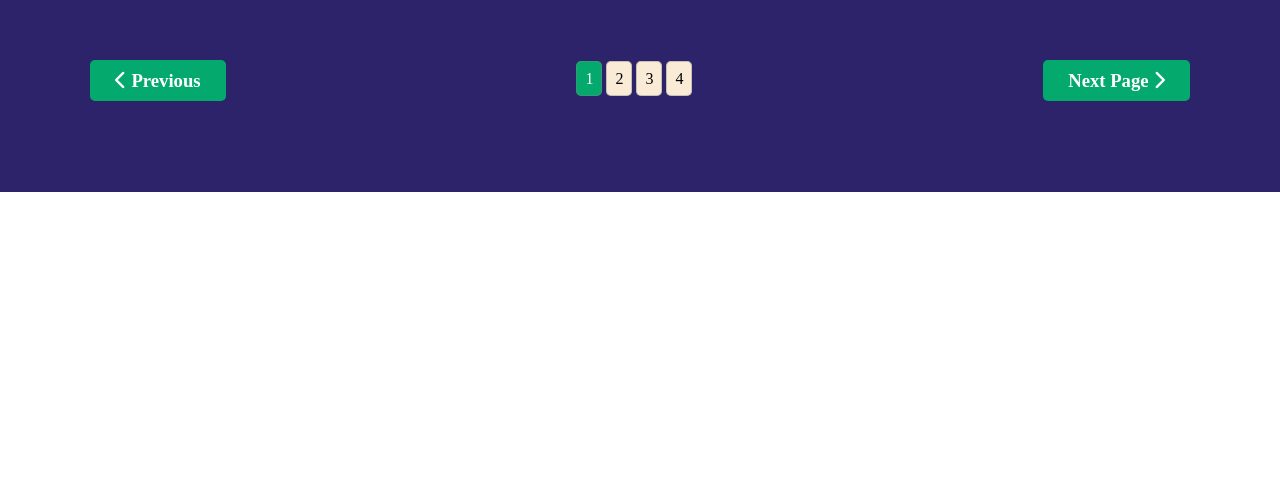
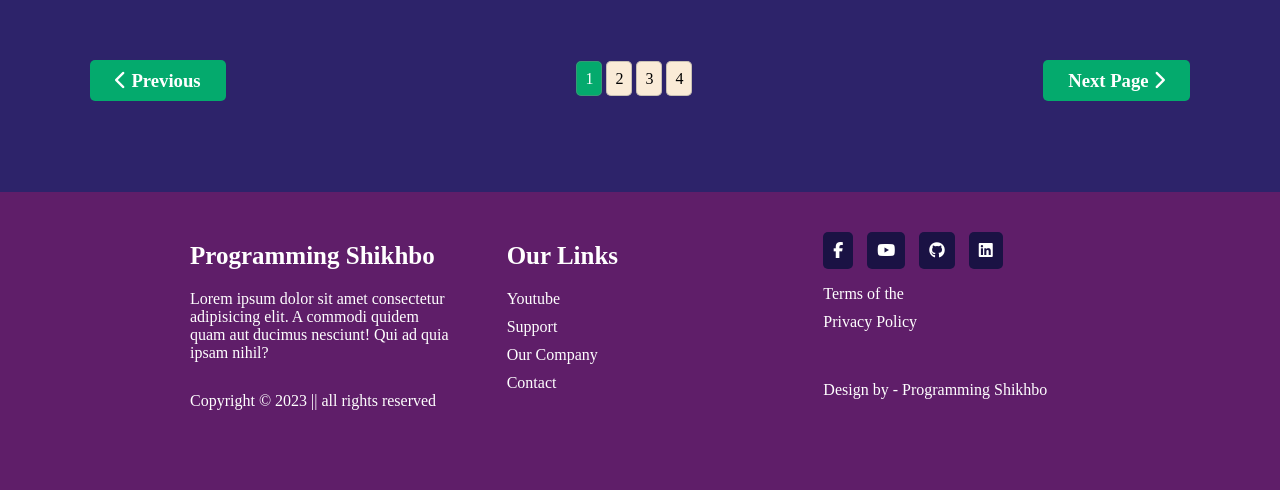
Before and after one commit to saidur413/multiple-pages-website, a plain HTML site: page index.html in a window 1280 px wide. Shown: the part 1869-2359 px from the top of the page. Before the commit the page ends 2061 px from the top, so only its background shows below. Drawn offline with Linux system fonts and the light colour scheme.

Commit message:
footer added

```diff
--- a/index.html
+++ b/index.html
@@ -170,5 +170,33 @@
                 </div>
             </div>
         </main>
+        <footer>
+            <div id="footer-container">
+                <div class="footer-firstItem">
+                    <h3>Programming Shikhbo</h3>
+                    <p>Lorem ipsum dolor sit amet consectetur adipisicing elit. A commodi quidem quam aut ducimus nesciunt! Qui ad quia ipsam  nihil?
+                    </p>
+                    <p>Copyright &copy; 2023 || all rights reserved</p>
+                </div>
+                <div class="footer-secondItem">
+                    <h3>Our Links</h3>
+                    <p><a href="#">Youtube</a></p>
+                    <p><a href="#">Support</a></p>
+                    <p><a href="#">Our Company</a></p>
+                    <p><a href="#">Contact</a></p>
+                </div>
+                <div class="footer-thirdItem">
+                    <div>
+                        <a href="#"><i class="fab fa-facebook-f"></i></a>
+                        <a href="#"><i class="fab fa-youtube"></i></a>
+                        <a href="#"><i class="fab fa-github"></i></a>
+                        <a href="#"><i class="fab fa-linkedin"></i></a>
+                    </div>
+                    <p>Terms of the</p>
+                    <p>Privacy Policy</p>
+                    <p>Design by - Programming Shikhbo</p>
+                </div>
+            </div>
+        </footer>
   </body>
 </html>
--- a/style.css
+++ b/style.css
@@ -9,6 +9,8 @@ nav {
     align-items: center;
     padding: 10px 200px;
     border-bottom: 4px solid #401E63;
+    position: sticky;
+    top: 0;
 }
 nav div {
     color: white;
@@ -154,3 +156,53 @@ main {
     background-color:#04AA6D;
     color: white;
 }
+
+/* footer code start  */
+
+footer {
+    background-color: #5F1E69;
+    color: white;
+    padding: 50px 0;
+}
+#footer-container {
+    width: 900px;
+    margin: 0 auto;
+    display: grid;
+    justify-content: space-between;
+    grid-template-columns: repeat(3, 1fr);
+    grid-gap: 50px;
+}
+.footer-firstItem h3 {
+    font-size: 25px;
+}
+.footer-firstItem:first-child p {
+    margin: 20px 0 30px 0;
+}
+.footer-secondItem h3 {
+    font-size: 25px;
+    margin-bottom: 20px;
+}
+.footer-secondItem p {
+    margin-bottom: 10px;
+}
+.footer-secondItem p a {
+    color: white;
+    text-decoration: none;
+}
+.footer-thirdItem div {
+    margin-bottom: 25px;
+}
+.footer-thirdItem a {
+    color: white;
+    text-decoration: none;
+    margin-right: 10px;
+    background-color: #1A1244;
+    padding: 10px;
+    border-radius: 5px;
+}
+.footer-thirdItem p {
+    margin-bottom: 10px;
+}
+.footer-thirdItem p:nth-child(3) {
+   margin-bottom: 50px;
+}
```
